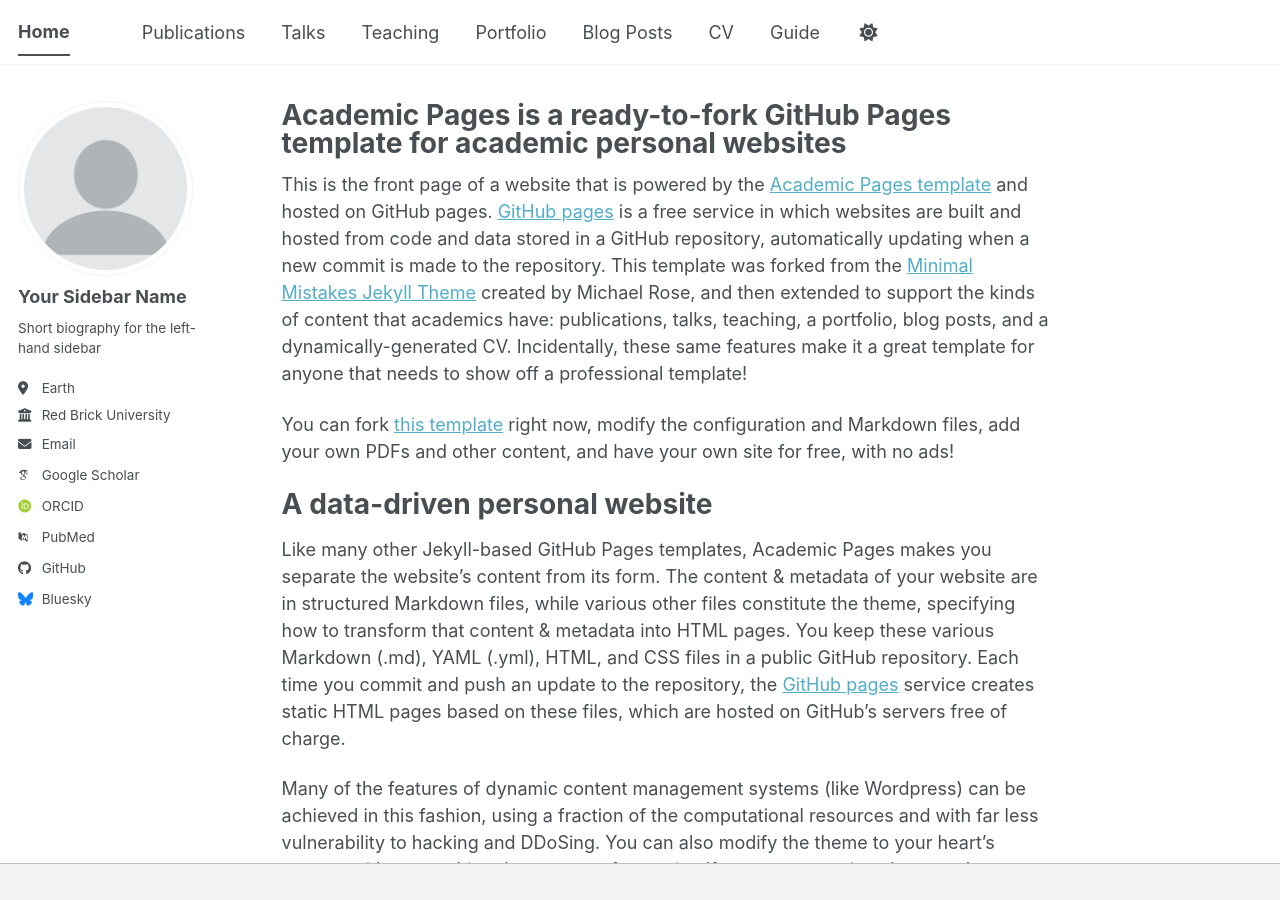
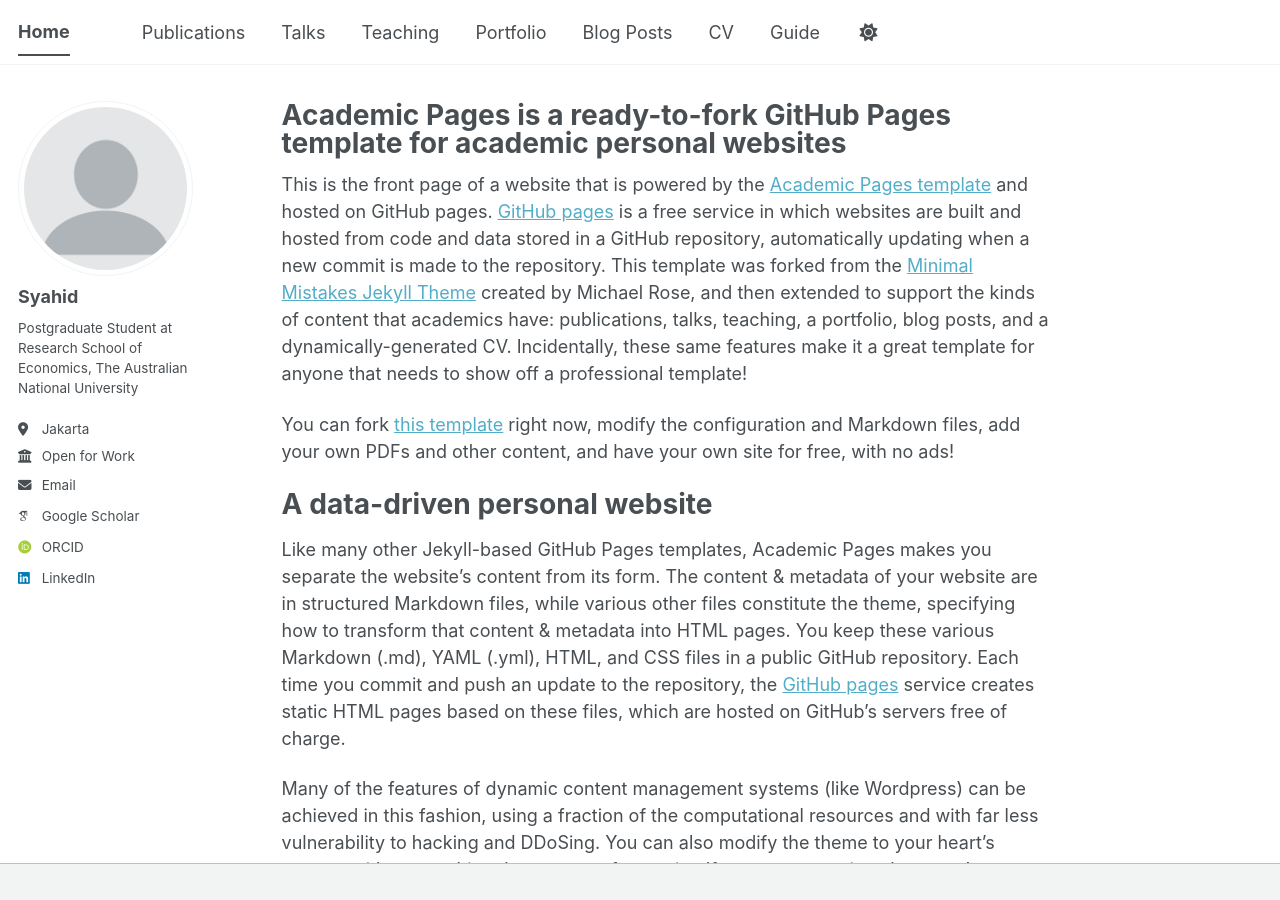
Before and after one commit to syahidizzulhaq/syahidizzulhaq.github.io, a Jekyll site: the page built from _pages/about.md, in a window 1280 px wide and 900 px high. Built offline with Jekyll 4.4.1, drawn with Linux system fonts in a browser that asks for light colours; some web fonts are replaced; a script bundle is joined from its source files by our own code; library files that are not in the unit come from our copies.

Commit message:
Update _config.yml

```diff
--- a/_config.yml
+++ b/_config.yml
@@ -24,24 +24,24 @@ repository               : "syahidizzulhaq/syahidizzulhaq.github.io"
 author:
   # Biographic information
   avatar           : "profile.png"
-  name             : "Your Sidebar Name"
+  name             : "Syahid"
   pronouns         : # example: "she/her"
-  bio              : "Short biography for the left-hand sidebar"
-  location         : "Earth"
-  employer         : "Red Brick University"
+  bio              : "Postgraduate Student at Research School of Economics, The Australian National University"
+  location         : "Jakarta"
+  employer         : "Open for Work"
   uri              : # URL
-  email            : "none@example.org"
+  email            : "syahidizzulhaq@gmail.com"
 
   # Academic websites
   academia         : # URL
   arxiv            : # URL - Update with the correct link to your profile
-  googlescholar    : "https://scholar.google.com/citations?user=PS_CX0AAAAAJ"
+  googlescholar    : "https://scholar.google.com/citations?user=v5-FnfQAAAAJ&hl=id"
   inspire-hep      : # URL
   impactstory      : # URL
-  orcid            : "https://orcid.org/yourorcidurl"
+  orcid            : https://orcid.org/my-orcid?orcid=0000-0001-8037-0105"
   semantic         : # URL
   ssrn             : # URL
-  pubmed           : "https://www.ncbi.nlm.nih.gov/pubmed/?term=john+snow"
+  pubmed           : # URL
   researchgate     : # URL
   scopus           : # URL
   zotero           : # URL
@@ -51,13 +51,13 @@ author:
   bitbucket        : # Username - Update with your username on the site
   codepen          : # Username
   dribbble         : # Username
-  github           : "academicpages"
+  github           : # "academicpages"
   kaggle           : # Username
   stackoverflow    : # User number or user number and name (i.e., use "1" or "1/jeff-atwood")
 
   # Social media
   artstation       : # Username
-  bluesky          : "bsky.app" # Replace this with you Bluesky username
+  bluesky          : # "bsky.app" # Replace this with you Bluesky username
   facebook         : # Username
   flickr           : # Username
   foursquare       : # Username
@@ -66,7 +66,7 @@ author:
   keybase          : # Username
   instagram        : # Username
   lastfm           : # Username
-  linkedin         : # Username
+  linkedin         : "Syahid Izzulhaq"
   mastodon         : # URL
   medium           : # URL
   pinterest        : # Username
```
